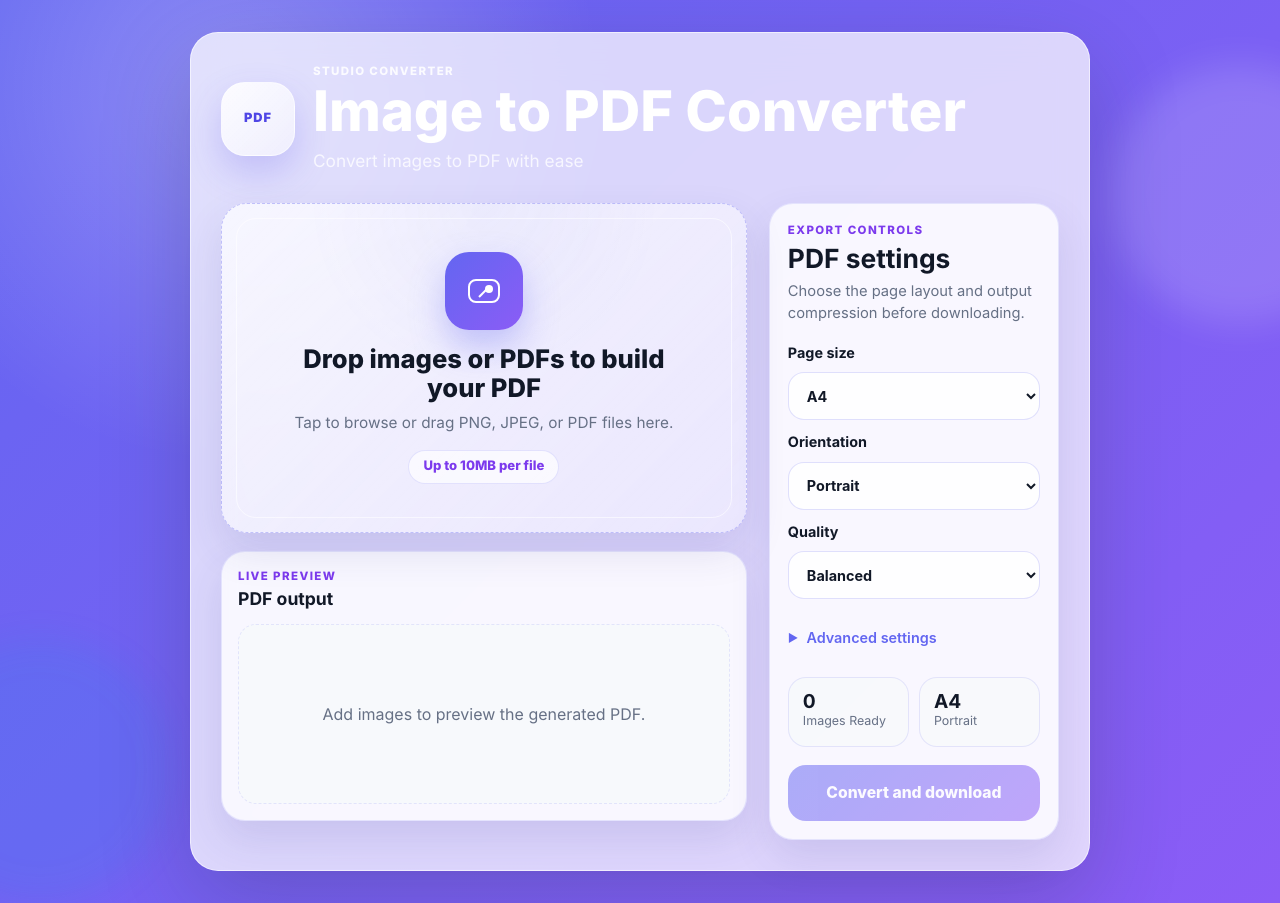
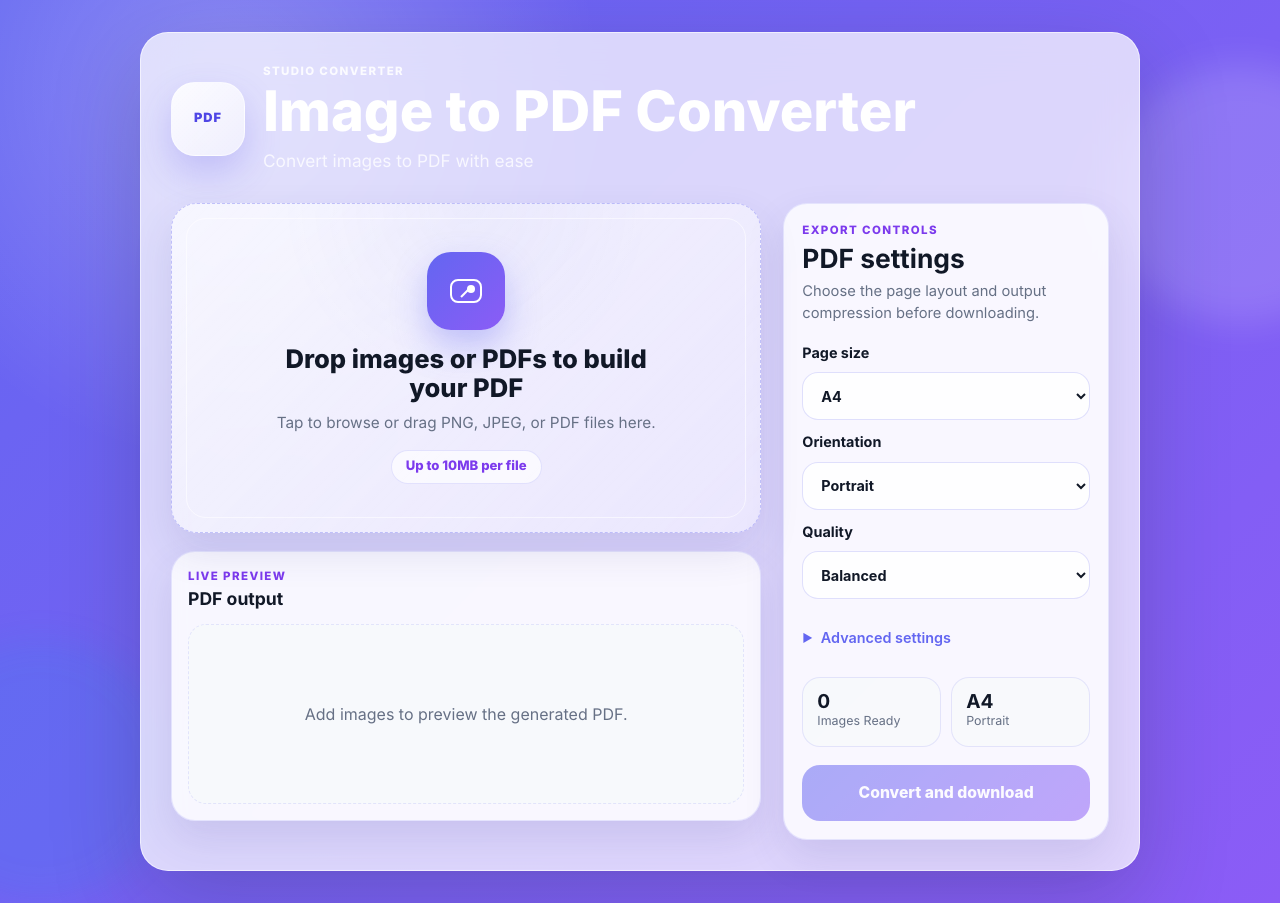
Before and after one commit to arnabmondal700/image2pdf, an Angular app: page /image-to-pdf in a window 1280 px wide. Built offline with nearby package versions, Linux system fonts and the light colour scheme.

Commit message:
width updated

```diff
--- a/src/app/app.scss
+++ b/src/app/app.scss
@@ -39,7 +39,7 @@
 .app-card {
   position: relative;
   z-index: 1;
-  width: min(100%, 900px);
+  width: min(100%, 1000px);
   margin: 0 auto;
   padding: 20px;
   border: 1px solid var(--glass-border);
```
